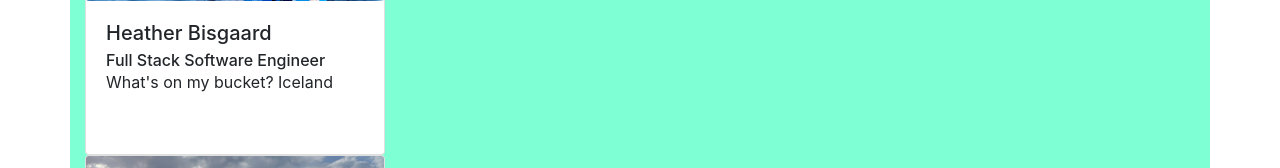
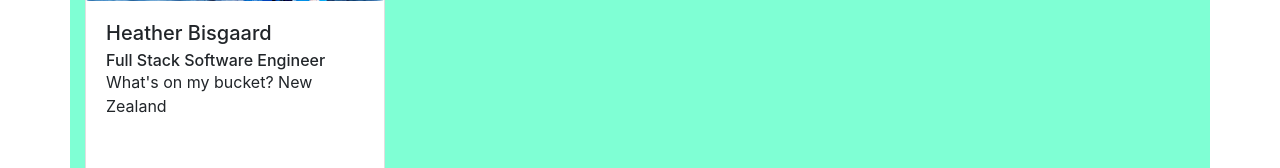
Before and after one commit to TheBuckateers/Bucket-List, a React (Create React App) app: page /about in a window 1280 px wide. Shown: the part 166-334 px from the top of the page. Built offline with nearby package versions, Linux system fonts and the light colour scheme; no server answers.

Commit message:
got add to bucket list to work with mark. will work on update and delete this evening

```diff
--- a/src/components/AboutUs.js
+++ b/src/components/AboutUs.js
@@ -20,7 +20,7 @@ class AboutUs extends React.Component {
             <Card.Body>
               <Card.Title>Heather Bisgaard</Card.Title>
               <Card.Subtitle>Full Stack Software Engineer</Card.Subtitle>
-              <Card.Text>What's on my bucket? Iceland</Card.Text>
+              <Card.Text>What's on my bucket? New Zealand</Card.Text>
               <Card.Link href="https://www.linkedin.com/in/heather-bisgaard/">
                 LinkedIn
               </Card.Link>
--- a/src/components/BucketListModal.js
+++ b/src/components/BucketListModal.js
@@ -18,7 +18,10 @@ class BucketListModal extends React.Component {
   // handles the submit of the buckets to the bucket list
   handleSubmit = (e) => {
     e.preventDefault();
-    this.props.handleAdd(this.state);
+    let country = this.props.country.alpha2Code;
+    let email = this.props.auth0.user.email;
+    let note = this.state.buckets.notes
+    this.props.handleAdd({country, email, note});
     this.props.closeModal();
   }
 
@@ -89,7 +92,7 @@ class BucketListModal extends React.Component {
                   as="textarea"
                   rows={10}
                   placeholder="Notes"
-                // on updtae will need this line below
+                // on update will need this line below
                 // value={this.state.buckets}
                 />
               </Form.Group>
--- a/src/components/Pollution.js
+++ b/src/components/Pollution.js
@@ -11,7 +11,7 @@ class Pollution extends Component {
   // }
 
   render() {
-    console.log(this.props.countryPollution);
+    // console.log(this.props.countryPollution);
     return (
       <Container>
         <Card>
```
Also changed, not shown: src/components/MoreInfo.js (+18 -3 lines).
